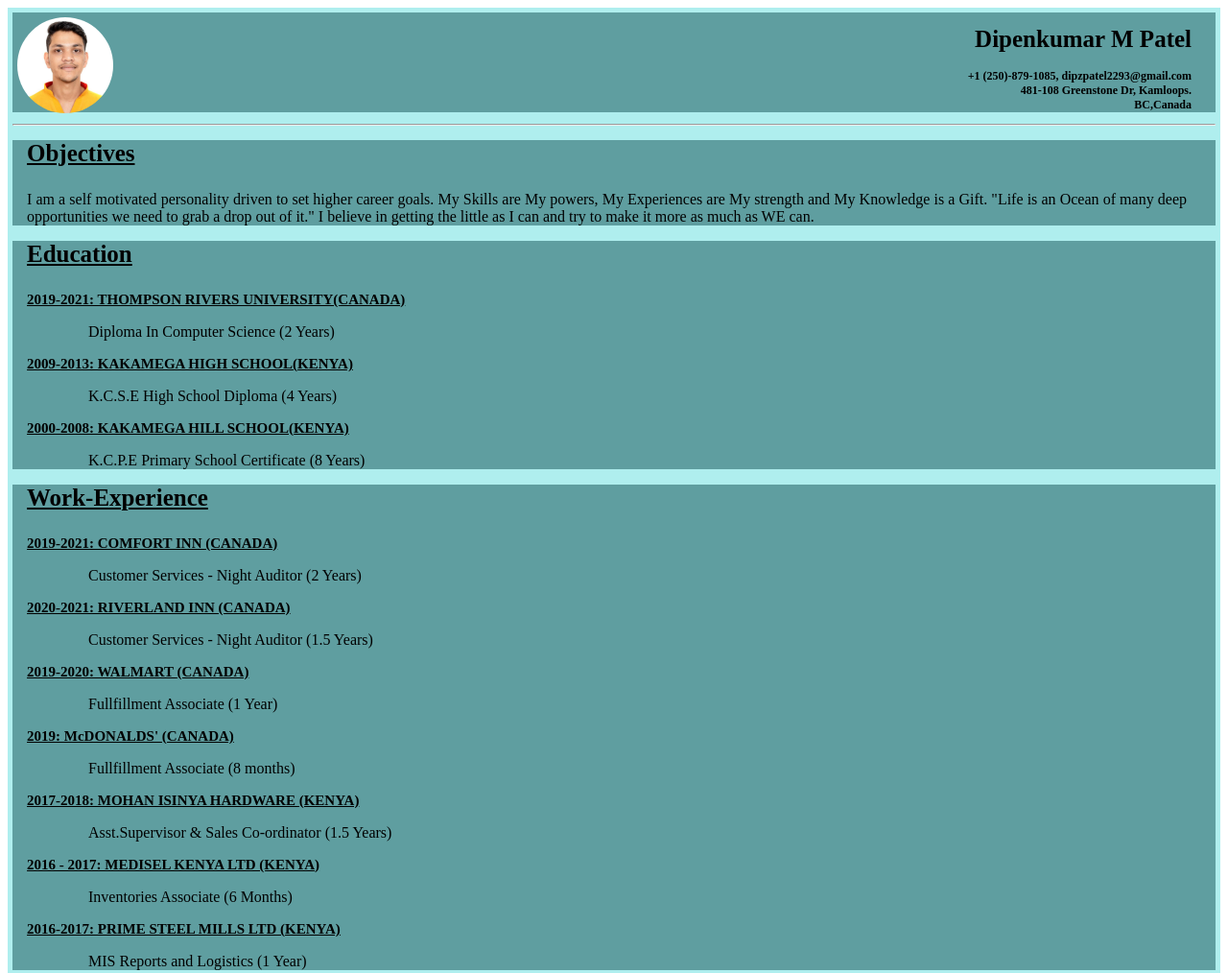
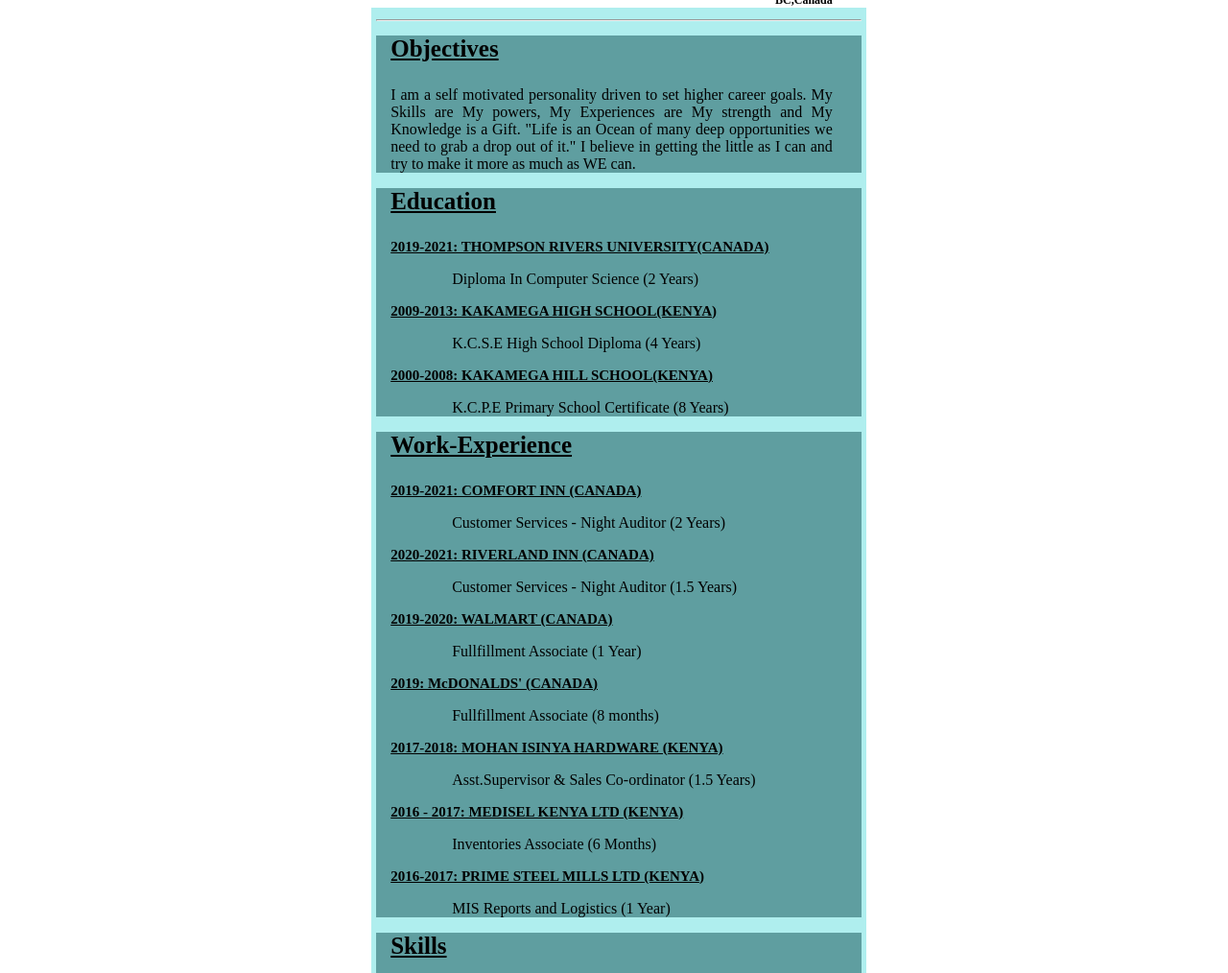
Before and after one commit to Dipenkumar2293/MyResmue, a plain HTML site: page index.html in a window 1280 px wide. Shown: the top 1014 px of the page at 96% size. Drawn offline with Linux system fonts and the light colour scheme.

Commit message:
Update index.html

```diff
--- a/index.html
+++ b/index.html
@@ -5,9 +5,23 @@
 		<meta name="viewport" content="width=device-width, initial-scale=1.0" charset="utf-8">
         <title>My Resume</title>
     </head>
+   	<style>
+		   @media screen and (max-width: 600px)
+		   {
+			.myInformation {
+				width: 100%;
+  			 }
+	       }
+		   @media screen and (min-width: 800px)
+		   {
+			.myInformation {
+				width: 40%;
+				margin-left:30%;
+	       }
+	</style>
     <body>
-		<div class ="myInformation" style="background-color:paleturquoise;height:inherit;padding: 5px; width:auto;">
-			<div class="myPic" style="background-color:cadetblue;">
+		<div class ="myInformation" style="background-color:paleturquoise;height:inherit;padding: 5px;">
+			<div class="myPic>
 				 <img src="myimage_img.jpeg" height="100px" width="100px" alt="Dipz" style="border-radius:50%;margin: 5px; ">
 				 <h1 style="text-align:right; padding-right:25px; margin-top: -100px;font-size: 25px;">Dipenkumar M Patel</h1>
 				 <div class="details" style="text-align: right;padding-right: 25px; ">
```
